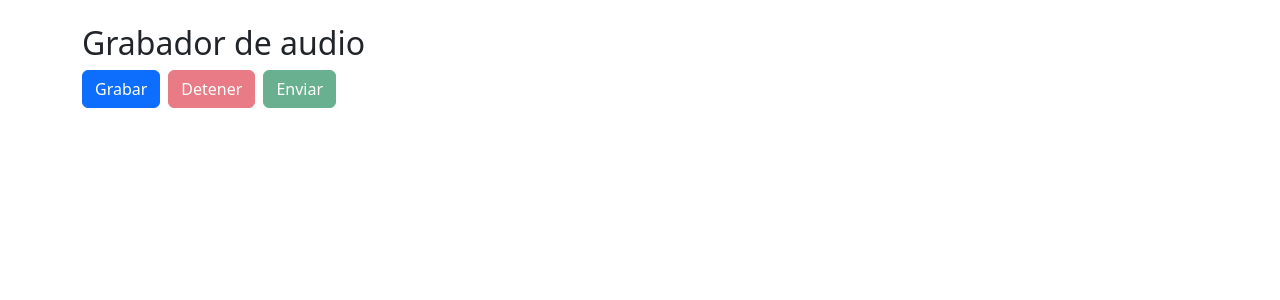
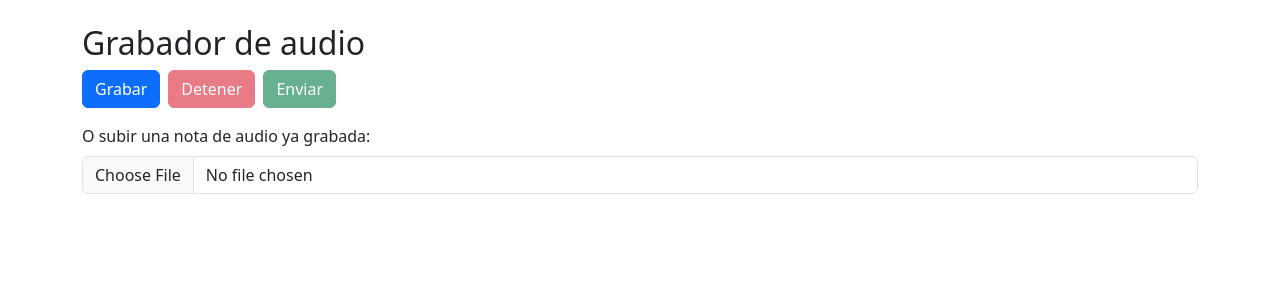
Before and after one commit to CarlosGorostiaga/whispers-frontend, an Angular app: page / in a window 1280 px wide. Shown: the top 300 px of the page. Built offline with nearby package versions, Linux system fonts and the light colour scheme.

Commit message:
pruebas2

```diff
--- a/src/app/components/grabador/grabador.component.html
+++ b/src/app/components/grabador/grabador.component.html
@@ -1,30 +1,59 @@
 <div class="container mt-4">
   <h2>Grabador de audio</h2>
 
+  <!-- Botones de grabar/detener/enviar -->
   <div class="mb-3">
-    <button class="btn btn-primary me-2" (click)="startRecording()"
-            [disabled]="isRecording">Grabar</button>
-    <button class="btn btn-danger me-2" (click)="stopRecording()"
-            [disabled]="!isRecording">Detener</button>
-    <button class="btn btn-success" (click)="enviarAudio()"
-            [disabled]="!audioBlob || isRecording">Enviar</button>
+    <button class="btn btn-primary me-2"
+            (click)="startRecording()"
+            [disabled]="isRecording">
+      Grabar
+    </button>
+    <button class="btn btn-danger me-2"
+            (click)="stopRecording()"
+            [disabled]="!isRecording">
+      Detener
+    </button>
+    <button class="btn btn-success"
+            (click)="enviarAudio()"
+            [disabled]="!audioBlob || isRecording">
+      Enviar
+    </button>
   </div>
 
+  <!-- Opción alternativa: subir un archivo existente -->
+  <div class="mb-3">
+    <label for="fileUpload" class="form-label">
+      O subir una nota de audio ya grabada:
+    </label>
+    <input
+      type="file"
+      id="fileUpload"
+      class="form-control"
+      accept="audio/*"
+      (change)="onFileSelected($event)"
+    />
+  </div>
+
+  <!-- Muestra información del archivo (grabado o subido) -->
   <div *ngIf="fileInfo" class="mb-3">
     <p><strong>Archivo recibido:</strong></p>
     <pre>{{ fileInfo | json }}</pre>
   </div>
 
+  <!-- Mensaje de error -->
   <div *ngIf="errorMessage" class="alert alert-danger mt-3">
     {{ errorMessage }}
   </div>
 
+  <!-- Reproductor -->
   <audio *ngIf="audioURL" controls [src]="audioURL"></audio>
 
+  <!-- Loader -->
   <div *ngIf="isLoading" class="mt-3">
     <p>Cargando, por favor espera...</p>
   </div>
 
+  <!-- Resumen -->
   <div *ngIf="resumen.length > 0" class="mt-4">
     <h4>Resumen del audio:</h4>
     <ul>
```
